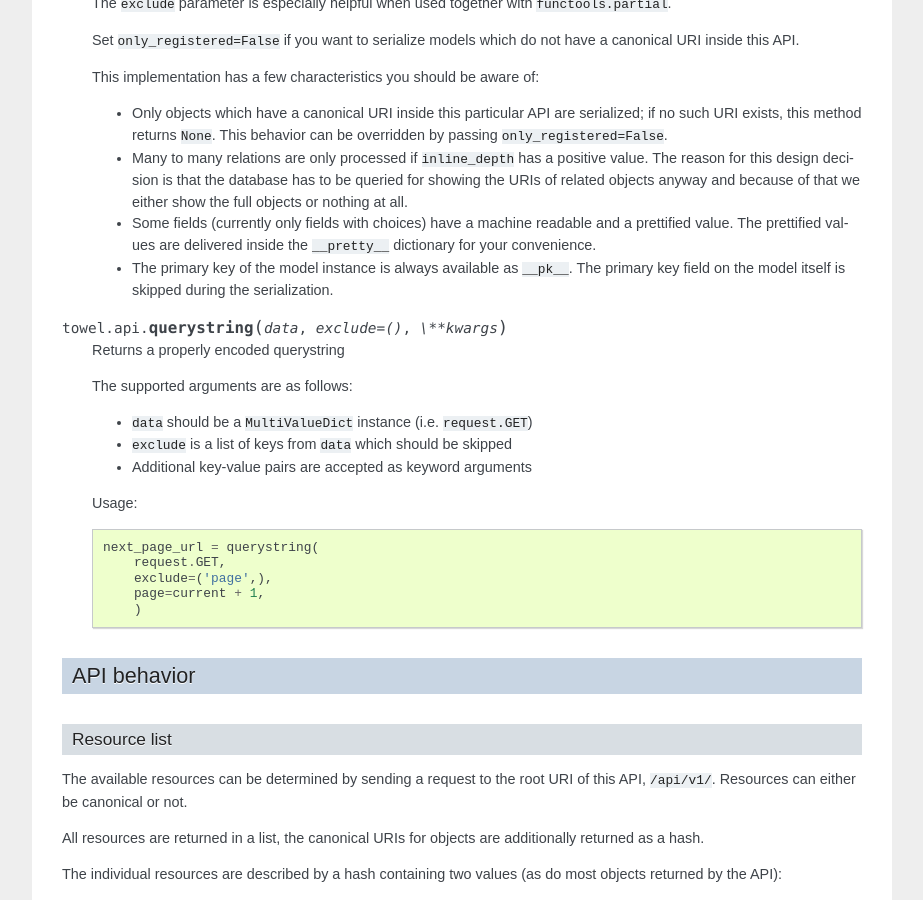
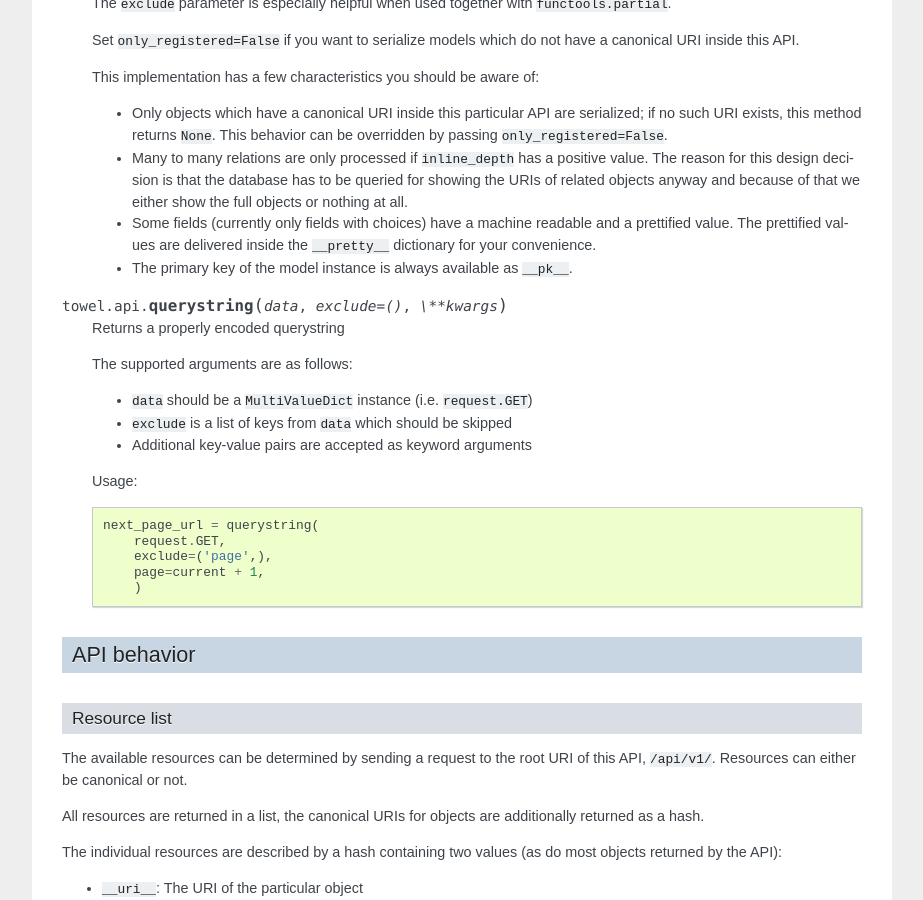
Before and after one commit to matthiask/towel, a Sphinx documentation site: the page built from docs/api.rst, in a window 1280 px wide and 900 px high, scrolled down 5549 px. Shown: the whole window, without its empty margins (198-1121 px from the left). Built offline with Sphinx 7.4.7, drawn with Linux system fonts in a browser that asks for light colours.

Commit message:
Do not skip the primary key when serializing model instances

```diff
--- a/docs/api.rst
+++ b/docs/api.rst
@@ -396,8 +396,7 @@ Utility functions
       and a prettified value. The prettified values are delivered inside the
       ``__pretty__`` dictionary for your convenience.
     - The primary key of the model instance is always available as
-      ``__pk__``. The primary key field on the model itself is skipped during
-      the serialization.
+      ``__pk__``.
 
 
 .. function:: querystring(data, exclude=(), \**kwargs)
```
Also changed, not shown: 1 other file.
